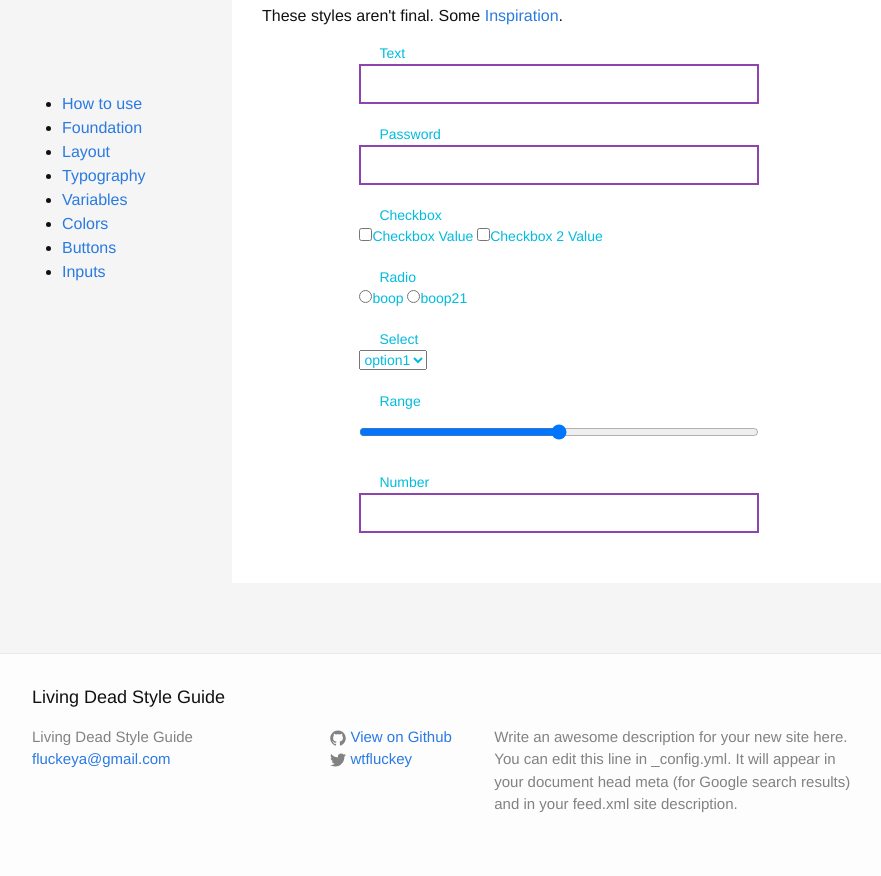
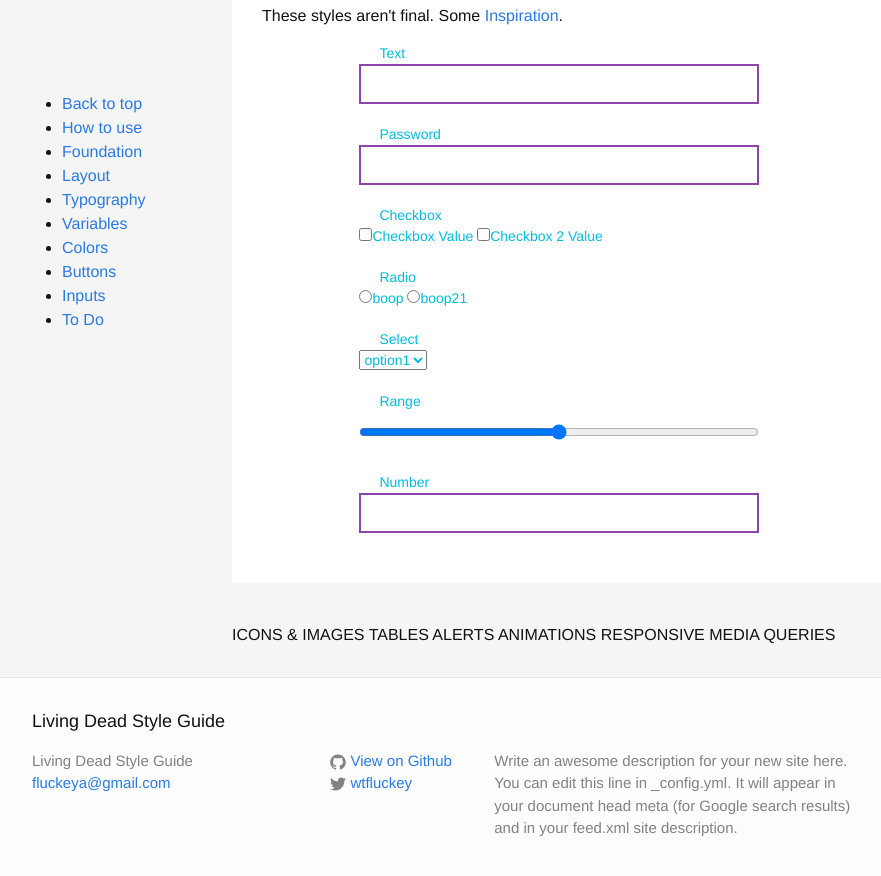
Before and after one commit to wtfluckey/style-guide, a Jekyll site: the page built from index.html, in a window 1280 px wide and 900 px high, scrolled down 12943 px. Shown: the top 876 px of the window, without its empty margins (168-1049 px from the left). Built offline with Jekyll 4.4.1, drawn with Linux system fonts in a browser that asks for light colours; nearby versions of some CDN libraries.

Commit message:
adding to do page

```diff
--- /dev/null
+++ b/_includes/to-do.html
@@ -0,0 +1,10 @@
+<a id="to-do"></a>
+ICONS & IMAGES
+
+TABLES
+
+ALERTS
+
+ANIMATIONS
+
+RESPONSIVE MEDIA QUERIES
--- a/index.html
+++ b/index.html
@@ -7,6 +7,7 @@ layout: default
   <div class="row">
     <div class="column one-fourth">
       <ul class="sidebar-list">
+        <li><a href="#back-to-top">Back to top</a></li>
         <li><a href="#how-to-use">How to use</a></li>
         <li><a href="#foundation">Foundation</a></li>
         <li><a href="#layout">Layout</a></li>
@@ -15,6 +16,7 @@ layout: default
         <li><a href="#colors">Colors</a></li>
         <li><a href="#buttons">Buttons</a></li>
         <li><a href="#inputs">Inputs</a></li>
+        <li><a href="#to-do">To Do</a></li>
       </ul>
     </div>
 
@@ -27,6 +29,7 @@ layout: default
       {% include colors.html %}
       {% include buttons.html %}
       {% include inputs.html %}
+      {% include to-do.html %}
     </div>
   </div>
 
```
